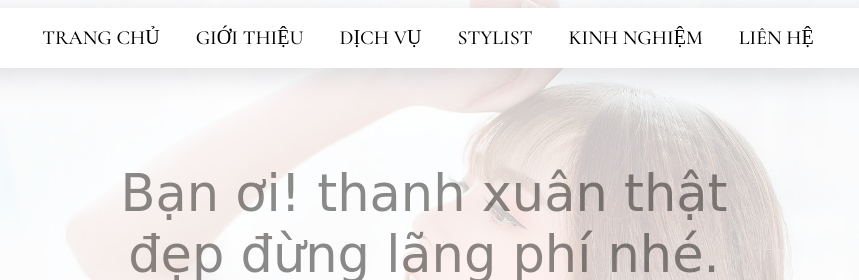
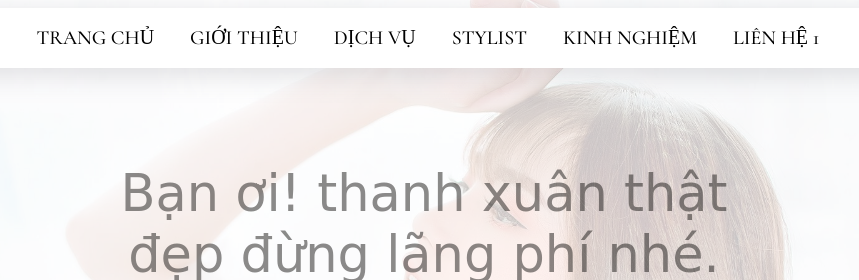
Before and after one commit to TangHoangYen/Beauty-makeup-stylist, a plain HTML site: page index.html in a window 1280 px wide. Shown: the top 280 px of the page, 216-1075 px from the left. Drawn offline with nearby package versions, Linux system fonts and the light colour scheme; a web font is replaced by a local one.

Commit message:
thay doi menu header

```diff
--- a/index.html
+++ b/index.html
@@ -69,7 +69,7 @@
                                     <a class="nav-link" href="blog.html">Kinh nghiệm</a>
                                 </li>
                                 <li class="nav-item">
-                                    <a class="nav-link" href="contact.html">Liên hệ</a>
+                                    <a class="nav-link" href="contact.html">Liên hệ 1</a>
                                 </li>
                             </ul>
                         </div>
```
